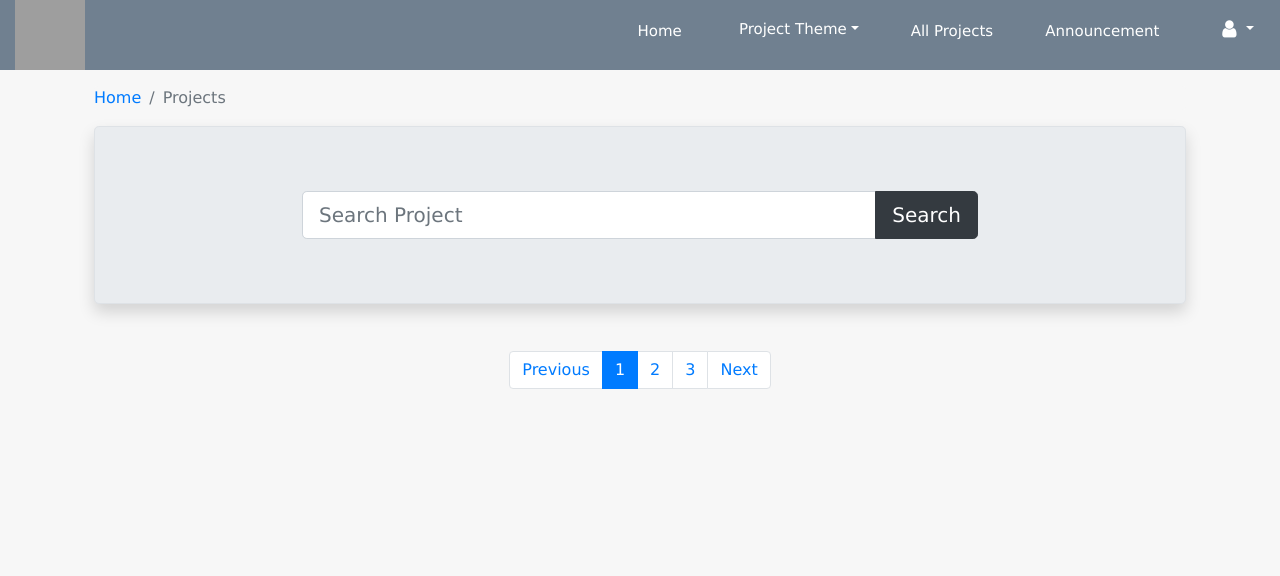
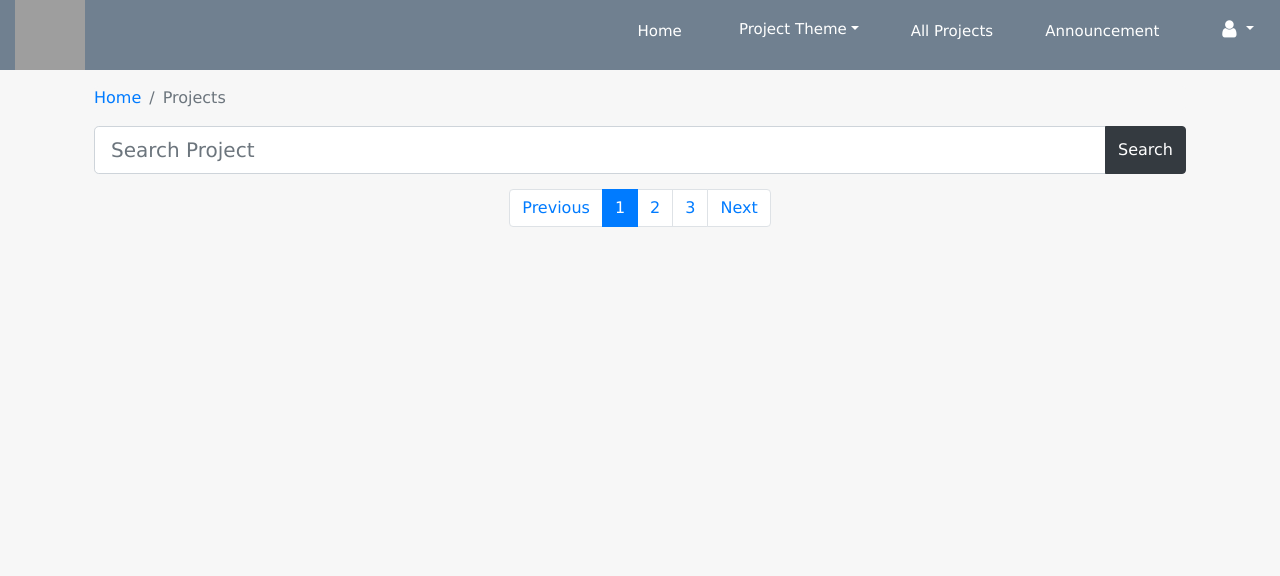
Before and after one commit to Ind20/project, a Django app: page /projects in a window 1280 px wide. Shown: the top 576 px of the page. Run offline with Django 3.2, Linux system fonts and the light colour scheme; data that the repository does not hold is empty; some libraries are stand-ins or nearby versions; grey boxes are pictures that could not be loaded.

Commit message:
projects page changes

```diff
--- a/project/views.py
+++ b/project/views.py
@@ -5,7 +5,6 @@ from django.contrib.auth.models import User, auth
 from django.contrib.auth.decorators import login_required
 from .models import userProfile, projectCategory, project, announcement
 from .forms import projectForm, contactusMessageForm, userProfileForm, userUpdateForm, userProfileUpdateForm, projectEditForm, announcementForm, projectCategoryForm
-from django.views.generic import TemplateView, ListView
 from django.contrib.auth.decorators import user_passes_test
 
 
--- a/template/project/projects.html
+++ b/template/project/projects.html
@@ -9,20 +9,14 @@
         </ol>
     </nav>
     <!-- Search Start -->
-    <div class="jumbotron border shadow">
-        <div class="row">
-            <div class="col-md-8 offset-2">
-                <form>
-                    <div class="input-group">
-                        <input name="key" type="text" placeholder="Search Project" class="form-control form-control-lg" required/>
-                        <div class="input-group-append">
-                            <button class="btn btn-dark btn-lg">Search</button>
-                        </div>
-                    </div>
-                </form>
+    <form>
+        <div class="input-group">
+            <input name="key" type="text" placeholder="Search Project" class="form-control form-control-lg" required/>
+            <div class="input-group-append">
+                <button class="btn btn-dark">Search</button>
             </div>
         </div>
-    </div>
+    </form>
     <!-- End Search -->
     {%for message in messages%}
     <div class="message alert alert-danger alert-dismissible fade show" role="alert">
```
